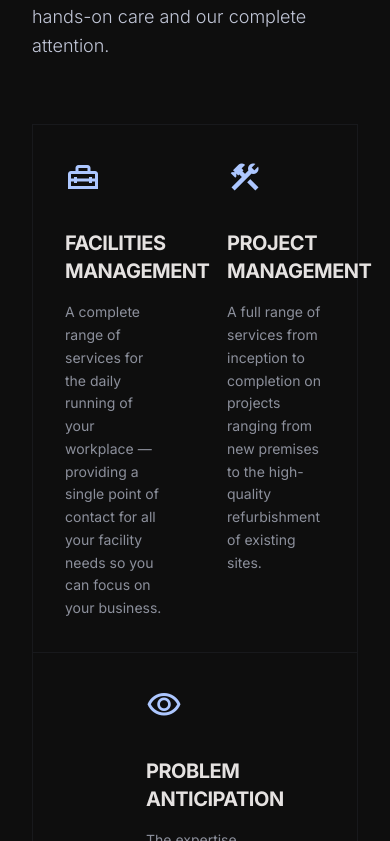
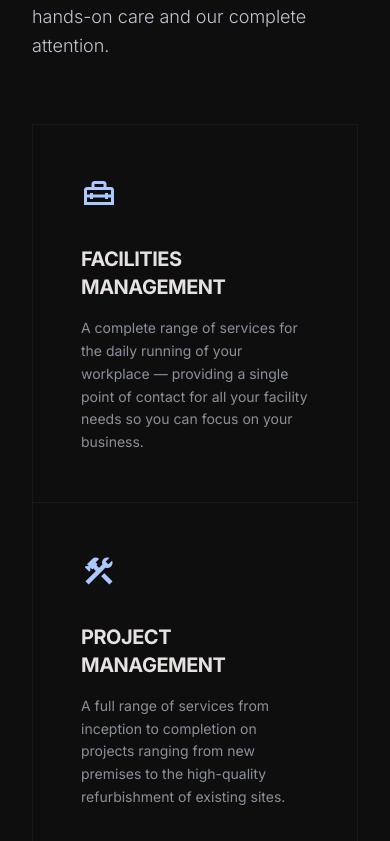
Before and after one commit to AdamVT85/kirk, a React (Vite) app: page /solutions/facilities-project-management in a window 390 px wide. Shown: the part 1263-2104 px from the top of the page. Built offline with nearby package versions, Linux system fonts and the light colour scheme.

Commit message:
Revert "fix: show 2 feature boxes per row on mobile instead of 1"
This reverts commit c01d4e74a45eaadd135df8bfc44a2bb2b612adc6.

```diff
--- a/src/pages/SolutionLanding.jsx
+++ b/src/pages/SolutionLanding.jsx
@@ -88,7 +88,7 @@ export default function SolutionLanding() {
           {!content.courseCategories && content.overview.features && (
             <div className="flex flex-wrap justify-center border border-outline-variant/20">
               {content.overview.features.map((feature, i) => (
-                <div key={i} className="p-8 md:p-12 w-1/2 md:w-1/3 border-b md:border-b-0 md:border-r border-outline-variant/20 last:border-r-0 [&:nth-child(2n)]:border-r-0 md:[&:nth-child(2n)]:border-r md:[&:nth-child(3n)]:border-r-0">
+                <div key={i} className="p-12 w-full md:w-1/3 border-b md:border-b-0 md:border-r border-outline-variant/20 last:border-r-0 md:[&:nth-child(3n)]:border-r-0">
                   <span className="material-symbols-outlined text-primary text-4xl mb-8 block">{feature.icon}</span>
                   <h3 className="text-xl font-bold uppercase tracking-tight mb-4">{feature.title}</h3>
                   <p className="text-on-surface-variant text-sm leading-relaxed opacity-70">{feature.description}</p>
```
